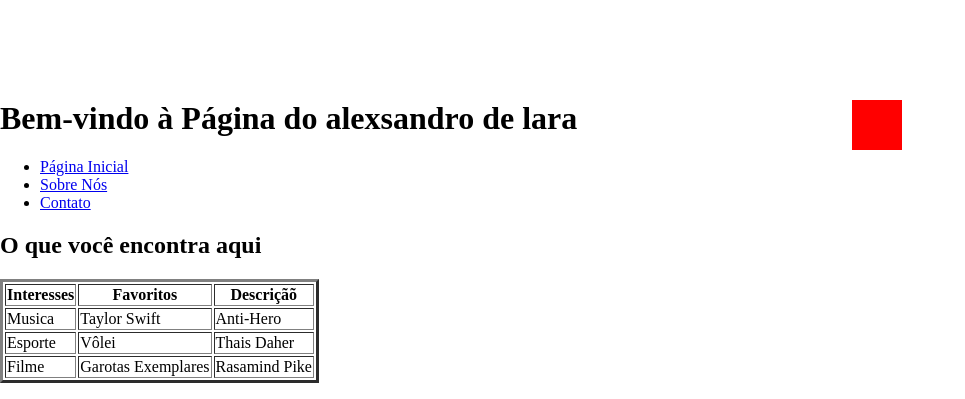
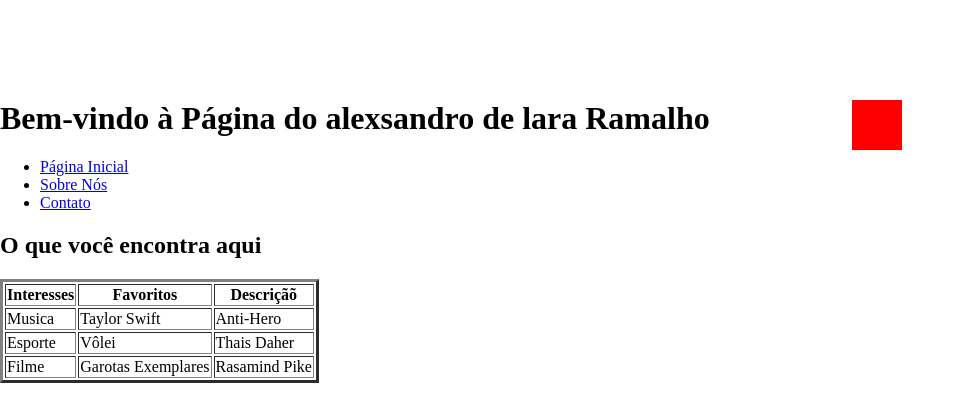
Before and after one commit to AlexsandroLara/PENSAMENTO-COMPUTACIONAL, a plain HTML site: page index.html in a window 1280 px wide. Shown: the top 399 px of the page, without its empty margins (0-965 px from the left). Drawn offline with Linux system fonts and the light colour scheme.

Commit message:
Update index.html

```diff
--- a/index.html
+++ b/index.html
@@ -16,7 +16,7 @@
     <div class="box"></div>
     <script src="script.js"></script>
     <header>
-        <h1>Bem-vindo à Página do alexsandro de lara </h1>
+        <h1>Bem-vindo à Página do alexsandro de lara Ramalho </h1>
     </header>
 
     <nav>
```
